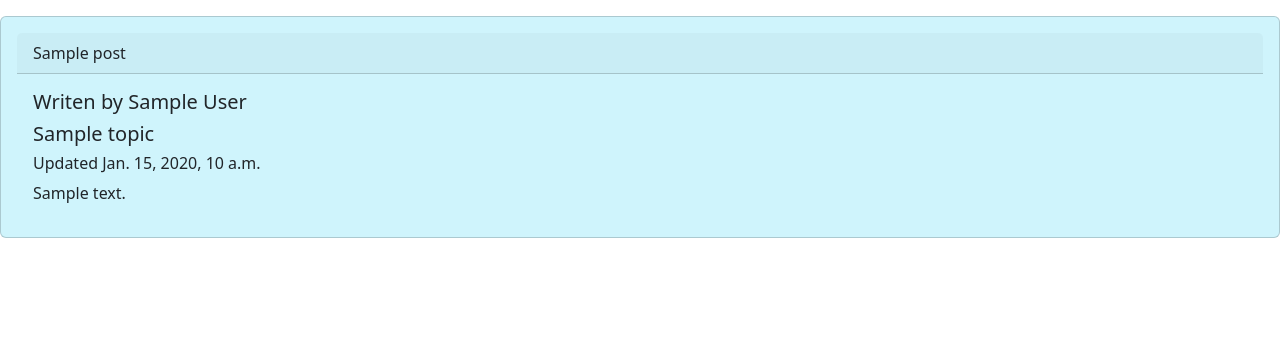
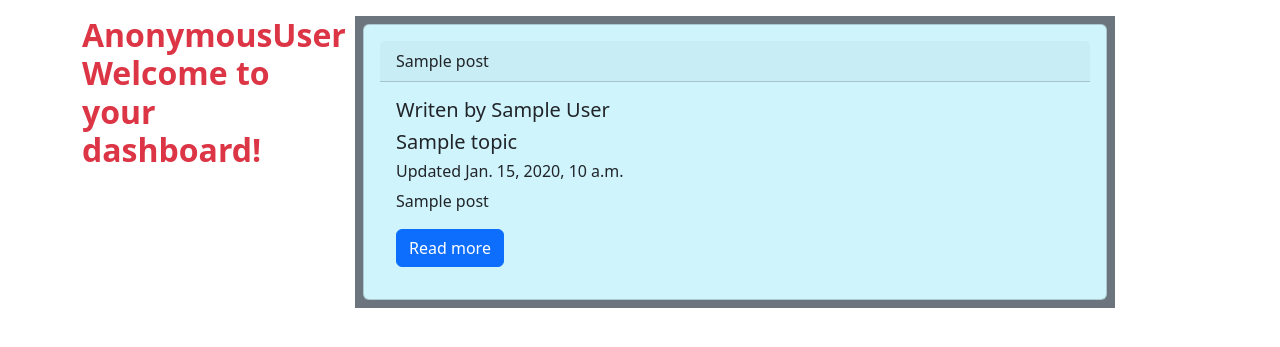
Before and after one commit to Royweru/Blogs-django, a Django app: template templates/base/userProfile.html in a window 1280 px wide. Shown: the part 74-421 px from the top of the page. Run offline with Django 4.2, Linux system fonts and the light colour scheme; the template is opened without the code that fills it: most values are stand-ins (such as "Sample title", 1, 10 or a date in 2020).

Commit message:
modified:   blog/__pycache__/views.cpython-311.pyc 	modified:   blog/views.py 	modified:   db.sqlite3 	modified:   templates/Navbar.html 	modified:   templates/base/blogtopic.html 	modified:   templates/base/userProfile.html 	modified:   templates/comp/topics.html

```diff
--- a/blog/views.py
+++ b/blog/views.py
@@ -84,4 +84,4 @@ def user_profile(request,pk):
     user = User.objects.get(id=pk)
     posts = user.post_set.all()
     context ={'posts':posts}
-    return render(request, 'base/userProfile', context)
+    return render(request, 'base/userProfile.html', context)
--- a/templates/Navbar.html
+++ b/templates/Navbar.html
@@ -13,7 +13,7 @@
      <ul class="nav justify-content-end">
 
         {% if request.user.is_authenticated %}
-        <a class="navbar-brand" href="{% url 'user-profile' user.id%}">@{{request.user}}</a>
+        <a class="navbar-brand" href="{% url 'user-profile' user.id %}">@{{request.user}}</a>
         <li class="nav-item">
             <a class="nav-link" aria-current="page" href="{% url 'logout' %}">Logout</a>
         </li>
--- a/templates/base/blogtopic.html
+++ b/templates/base/blogtopic.html
@@ -4,7 +4,11 @@
 {% block content %}
     <div class="container">
         <div class="row">
-
+            <div class="col-md-3">
+                <div class="fw-bold text-primary " >
+                   All the blogs under this topic
+                </div>
+            </div>
             <div class="col-md-8">
                 <div >
                     {% include 'comp/feeds.html' %}
--- a/templates/base/userProfile.html
+++ b/templates/base/userProfile.html
@@ -1,21 +1,27 @@
-{% extends "Main.html" %}
-
-
-{% block content %}
-
-    {% for post in posts  %}
+{% extends "Main.html" %} {% block content %}
+<div class="container">
+  <div class="row">
+    <div class="col-md-3">
+           <h2 class="fw-bold text-danger">
+            {{request.user}} Welcome to your dashboard!
+           </h2>
+    </div>
+    <div class="col-md-8 bg-secondary p-2">
+        {% for post in posts %}
     <div class="card bg-info-subtle p-3">
-        <div class="card-header">
-          {{post.title}}
-        </div>
+      <div class="card-header">{{post.title}}</div>
       <div class="card-body">
-          <h5 class="card-title"> Writen by {{post.author}}</h5>
+        <h5 class="card-title">Writen by {{post.author}}</h5>
         <h5 class="card-title">{{post.topic}}</h5>
         <h6 class="card-title">Updated {{post.created}}</h6>
-          <p class="card-text">{{post.body}}</p>
+        <p class="card-text">{{post}}</p>
+        <a href="{% url 'blog' post.id %}" class="btn btn-primary">Read more</a>
+      </div>
+    </div>
+    {% endfor %}
+    </div>
 
   </div>
 </div>
-    {% endfor %}
 
 {% endblock content %}
--- a/templates/comp/topics.html
+++ b/templates/comp/topics.html
@@ -6,6 +6,6 @@
 
 {% for topic in topics %}
     <div class="row rounded bg-danger mt-3 p-3">
-        <a href="topic/{{topic.idy}}">{{topic}}</a>
+        <a href="{% url 'blogtopic' topic.id %}">{{topic}}</a>
     </div>
 {% endfor %}
```
Also changed, not shown: db.sqlite3. Lines whose indentation alone changed are shown as unchanged.
